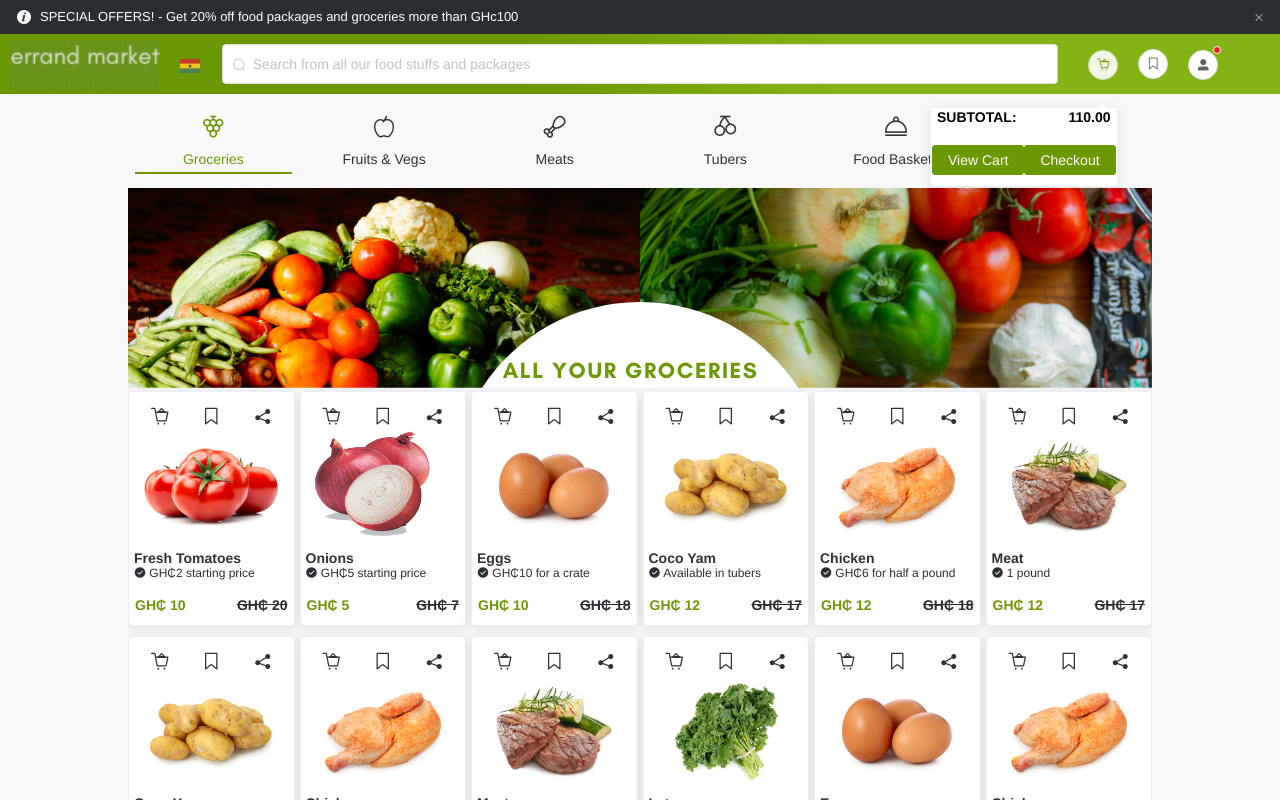
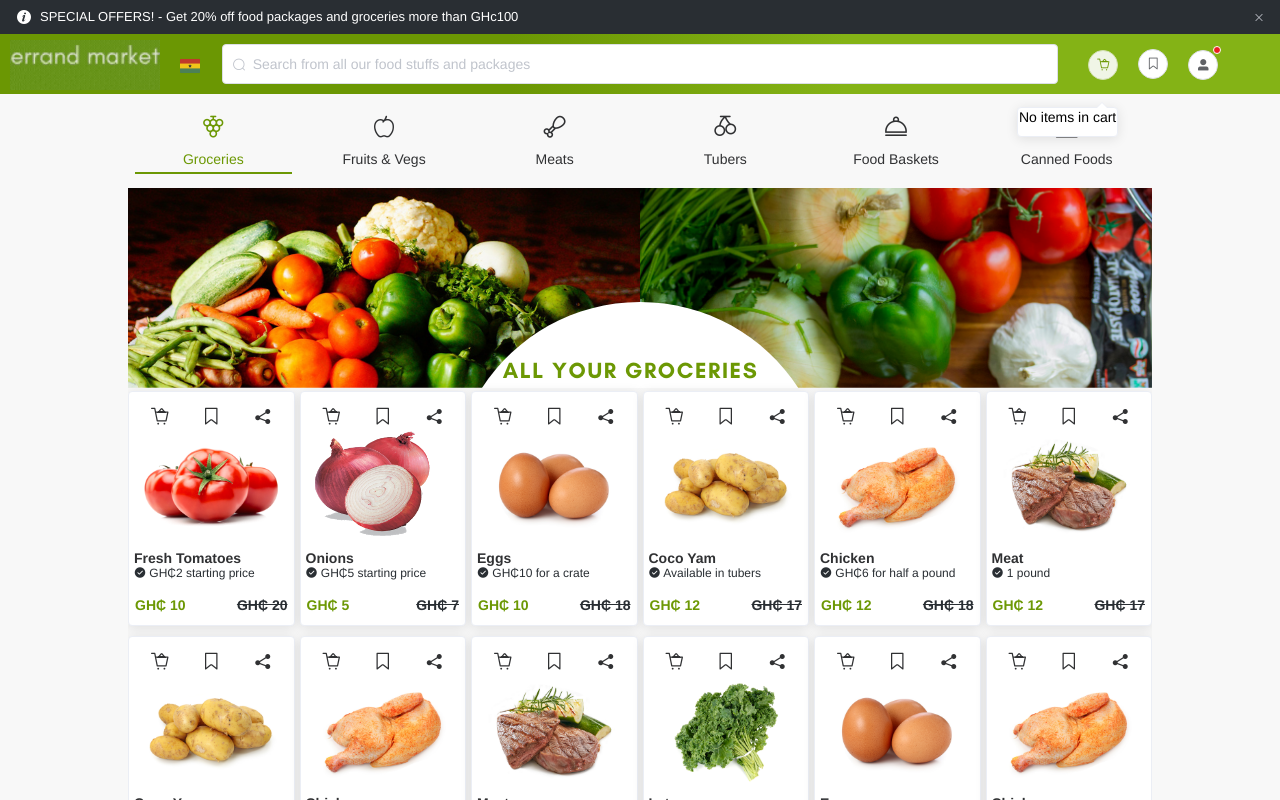
Before and after one commit to charles2k16/errandmarket-web, a Vue app: page /groceries in a window 1280 px wide. Both pictures are taken after a click on the button 1103 px from the left and 65 px from the top of the page. Shown: the top 800 px of the page. Built offline with nearby package versions, Linux system fonts and the light colour scheme.

Commit message:
checkout item

```diff
--- a/package.json
+++ b/package.json
@@ -1,6 +1,6 @@
 {
   "name": "e-market-web",
-  "version": "0.2.8",
+  "version": "0.3.0",
   "private": true,
   "scripts": {
     "serve": "vue-cli-service serve",
--- a/src/containers/NavigationBar.vue
+++ b/src/containers/NavigationBar.vue
@@ -38,7 +38,7 @@
               <el-button icon="el-icon-shopping-cart-full" circle size="mini" />
             </el-badge>
             <el-dropdown-menu slot="dropdown" class="menu-scroller m-0">
-              <div id="cartDropdown">
+              <div id="cartDropdown" v-if="itemsInCart > 0">
                 <div
                   id="cartItem"
                   v-for="(item, index) in itemsInCart"
@@ -79,6 +79,10 @@
                     <el-button size="mini" type="primary">Checkout</el-button>
                   </router-link>
                 </div>
+              </div>
+
+              <div id="cartDropdown" v-else>
+                <p>No items in cart</p>
               </div>
             </el-dropdown-menu>
           </el-dropdown>
```
